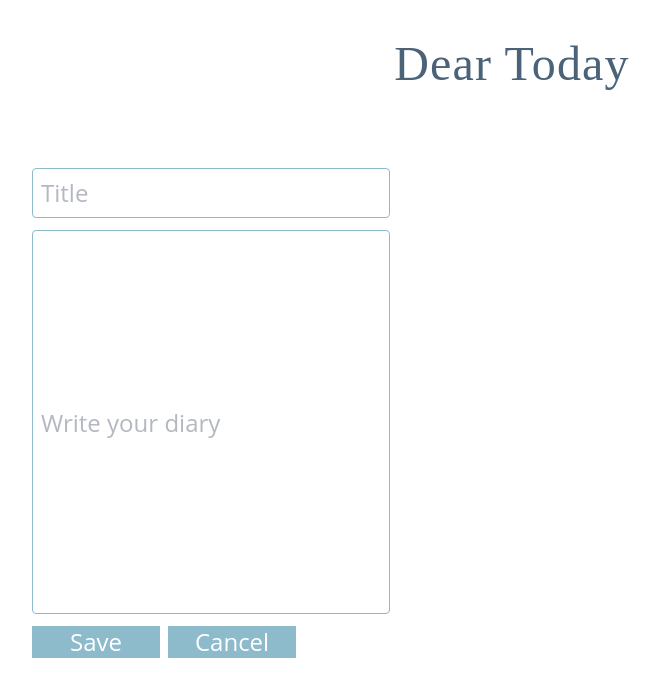
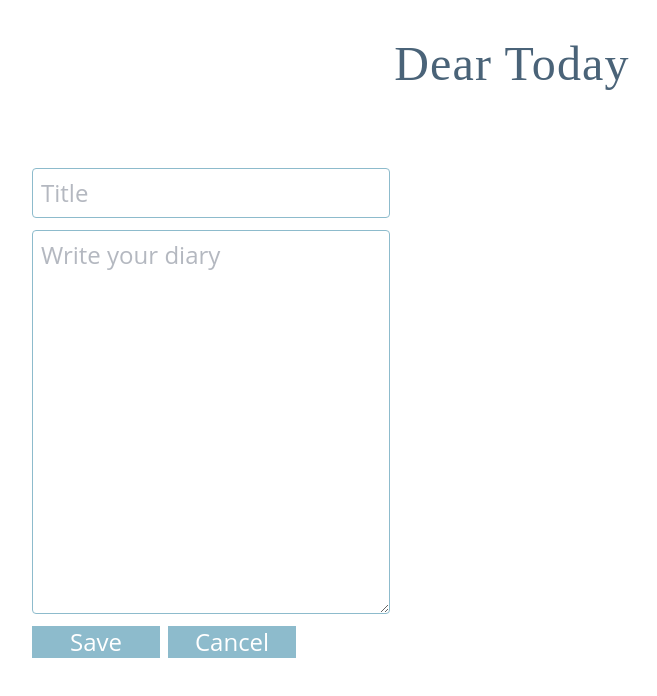
Before and after one commit to Ami0480/diary-dear-today, a React (Vite) app in the folder my-app/: page / in a window 1280 px wide. Shown: the top 696 px of the page, without its empty margins (128-785 px from the left). Built offline with nearby package versions, Linux system fonts and the light colour scheme.

Commit message:
Added textarea

```diff
--- a/my-app/src/hero.jsx
+++ b/my-app/src/hero.jsx
@@ -29,7 +29,7 @@ export default function () {
               className="font-sans"
               onChange={(e) => setTitle(e.target.value)}
             />
-            <input
+            <textarea
               type="text"
               placeholder="Write your diary"
               value={diary}
@@ -48,6 +48,10 @@ export default function () {
             <button
               type="button"
               className="font-sans text-3xl w-32 bg-[#8dbbcc] text-white"
+              onClick={() => {
+                setTitle("");
+                setDiary("");
+              }}
             >
               Cancel
             </button>
@@ -61,7 +65,7 @@ export default function () {
               className="display-diaries border flex flex-col my-10 gap-3"
             >
               <h2 className="font-serif text-3xl">{d.title}</h2>
-              <p className="font-sans">{d.diary}</p>
+              <p className="font-sans whitespace-pre-wrap">{d.diary}</p>
             </div>
           ))}
         </div>
--- a/my-app/src/index.css
+++ b/my-app/src/index.css
@@ -7,7 +7,8 @@
   --font-sans: "Open Sans", sans-serif;
 }
 
-input {
+input,
+textarea {
   @apply text-gray-500 text-2xl border border-[#8dbbcc] rounded p-2;
 }
 
```
